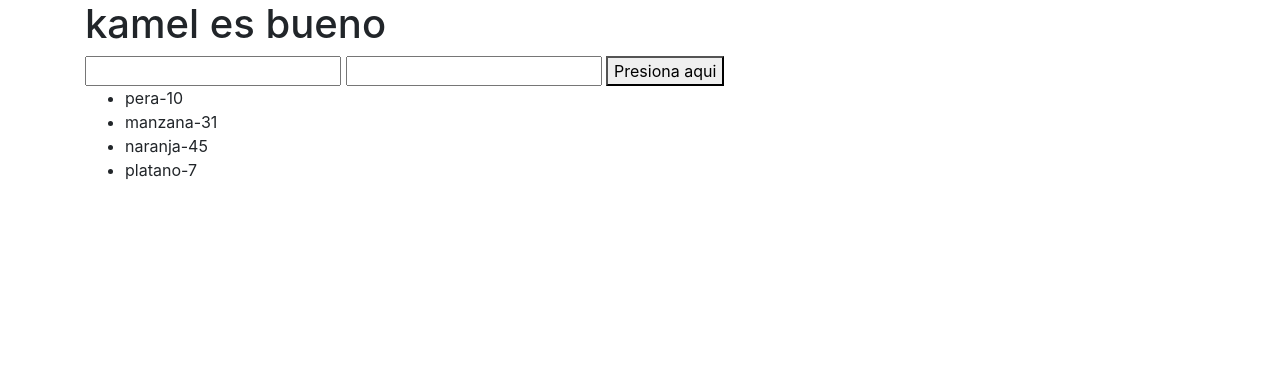
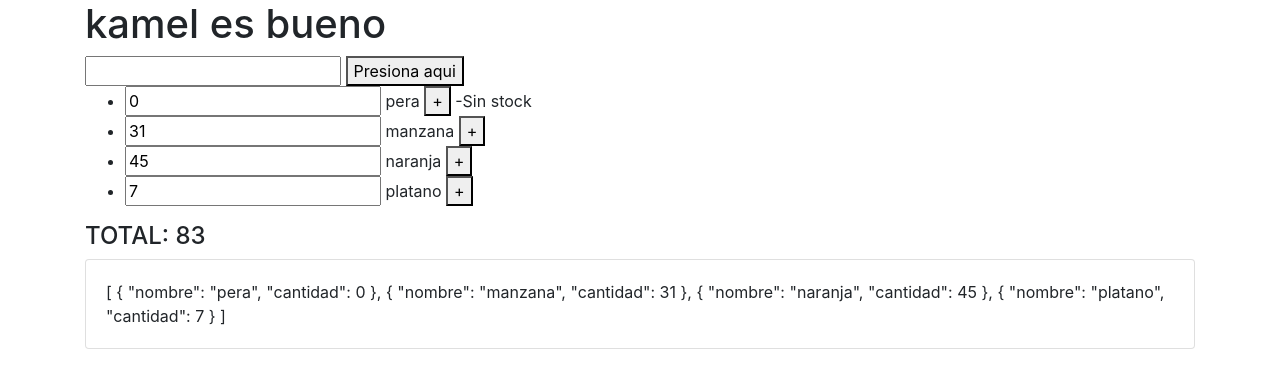
Before and after one commit to kamelaraujo/vuejsexample1, a plain HTML site: page index.html in a window 1280 px wide. Drawn offline with nearby package versions, Linux system fonts and the light colour scheme.

Commit message:
agrege nuevo campo cantidad a cada tipo de fruta y suma automatica con funcion computed

```diff
--- a/app.js
+++ b/app.js
@@ -3,19 +3,29 @@ const kamel = new Vue({
     data: {
         titulo: 'kamel es bueno',
         frutas: [
-            {nombre: 'pera', cantidad: 10},
+            {nombre: 'pera', cantidad: 0},
             {nombre: 'manzana', cantidad: 31},
             {nombre: 'naranja', cantidad: 45},
             {nombre: 'platano', cantidad: 7}
         ],
         nuevafruta:'',
-        nuevacantidad:''
+        total: 0
     },
     methods: {
         agregarfruta() {
             this.frutas.push({
-                nombre: this.nuevafruta, cantidad: this.nuevacantidad
-            })
+                nombre: this.nuevafruta, cantidad: 0
+            });
+            this.nuevafruta = '';
+        }
+    },
+    computed: {
+        sumarfrutas() {
+            this.total=0;
+            for(fruta of this.frutas){
+                this.total = this.total+fruta.cantidad;
+            }
+            return this.total;
         }
     }
 })
--- a/index.html
+++ b/index.html
@@ -11,14 +11,24 @@
 <body>
     <div id="app" class="container">
         <h1>{{titulo}}</h1>
-        <input type="text" v-model="nuevafruta">
-        <input type="number" v-model="nuevacantidad">
+
+        <input type="text" v-model="nuevafruta" v-on:keyup.enter="agregarfruta">
         <button v-on:click="agregarfruta">Presiona aqui</button>
+
         <ul>
             <li v-for="fruta of frutas">
-                {{fruta.nombre}}-{{fruta.cantidad}}
+                <input type="number" v-model.number="fruta.cantidad">
+                <span>{{fruta.nombre}}</span>
+                <button @click="fruta.cantidad++">+</button>
+                <span v-if="fruta.cantidad === 0">-Sin stock</span>
             </li>
         </ul>
+        <h4>TOTAL: {{sumarfrutas}}</h4>
+        <div class="card">
+            <div class="card-body">
+                {{frutas}}
+            </div>
+        </div>
     </div>
 
     <script src="https://cdn.jsdelivr.net/npm/vue/dist/vue.js"></script>
```
